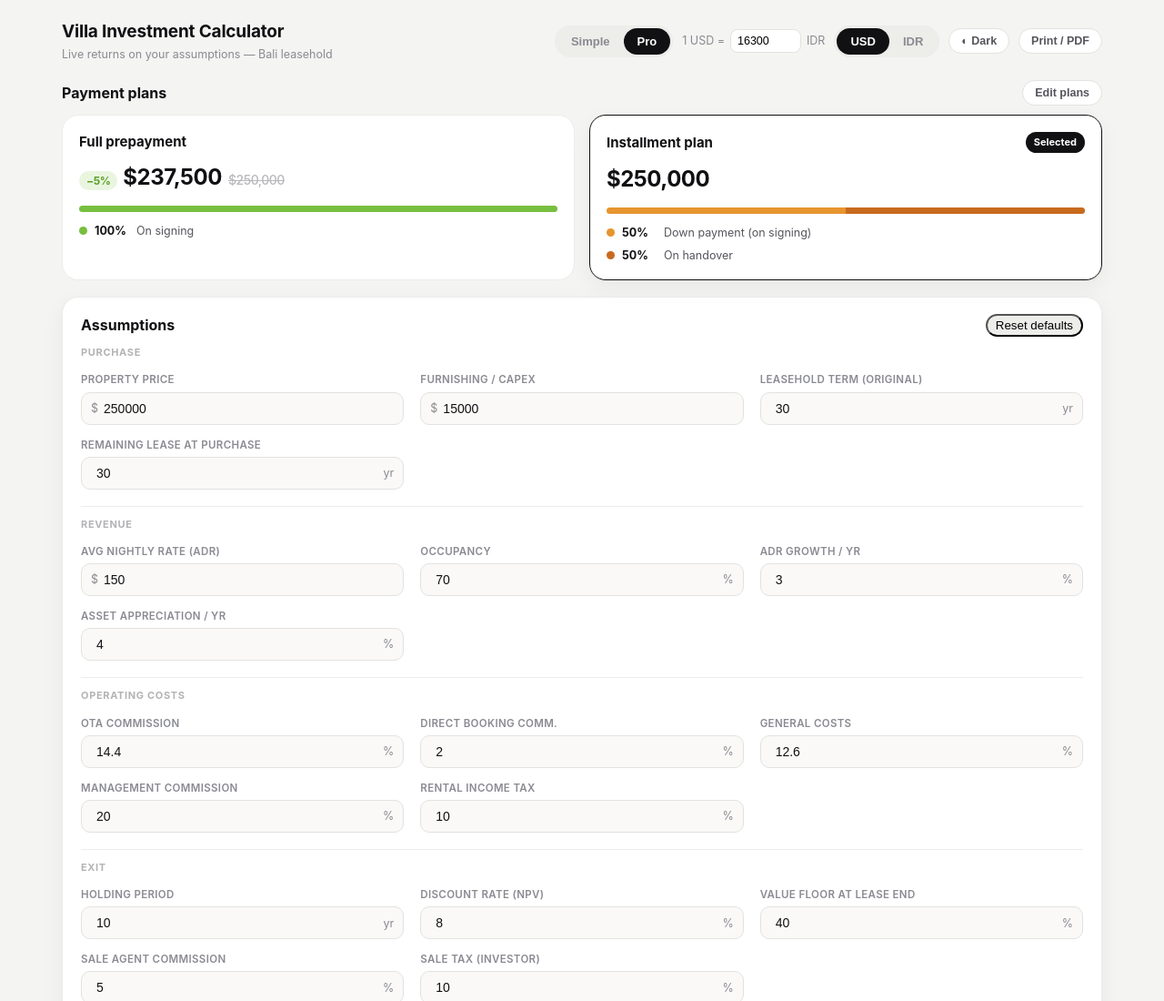
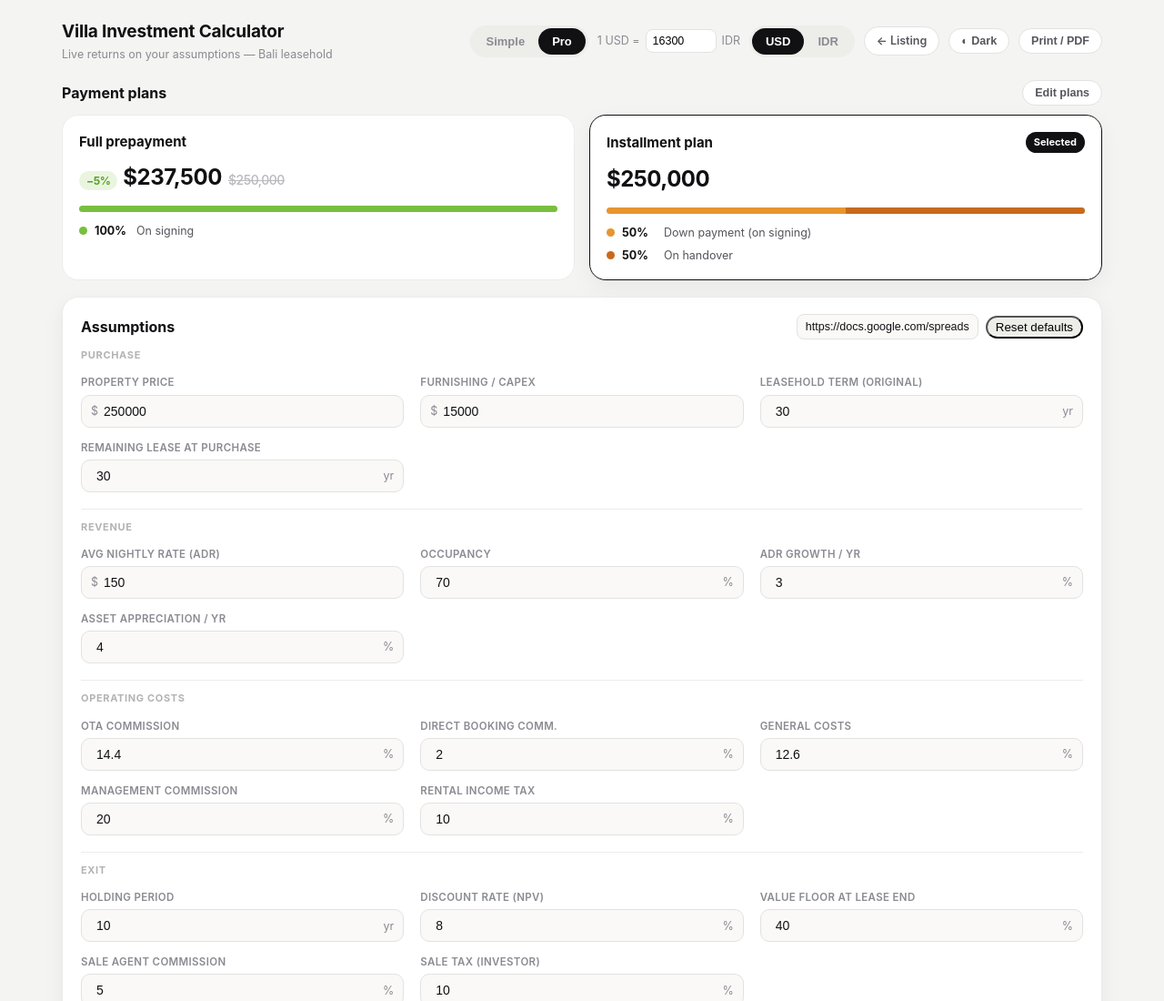
Before and after one commit to schteine/villa-calculator, a plain HTML site: page index.html in a window 1280 px wide. Shown: the top 1100 px of the page at 91% size. Drawn offline with Linux system fonts and the light colour scheme.

Commit message:
Update index.html

```diff
--- a/index.html
+++ b/index.html
@@ -52,6 +52,9 @@
   .plans-hd h2{font-size:16px;margin:0;font-weight:650}
   .editbtn{border:1px solid var(--line2);background:#fff;border-radius:999px;padding:6px 13px;font-size:12.5px;font-weight:600;color:#55555c;cursor:pointer}
   .editbtn.on{background:#111114;color:#fff;border-color:#111114}
+  a.editbtn{text-decoration:none;display:inline-flex;align-items:center;gap:5px}
+  .urlin{border:1px solid var(--line2);background:var(--field);border-radius:8px;padding:6px 9px;font-size:12.5px;color:var(--ink);width:200px;outline:none}
+  .urlin:focus{border-color:#bcbcbb}
 
   /* payment plan cards */
   .plans{display:grid;grid-template-columns:repeat(2,1fr);gap:16px;margin-bottom:18px}
@@ -205,6 +208,7 @@
         <button data-cur="USD" class="on">USD</button>
         <button data-cur="IDR">IDR</button>
       </div>
+      <a class="editbtn" id="backListing" target="_blank" rel="noopener">← Listing</a>
       <button class="editbtn" id="themeBtn" title="Toggle theme">◐ Dark</button>
       <button class="editbtn printbtn" id="printBtn">Print / PDF</button>
     </div>
@@ -220,7 +224,10 @@
   <!-- Inputs -->
   <div class="card inputs">
     <div class="ch"><h2>Assumptions</h2>
-      <button id="reset" class="tabs" style="cursor:pointer"><span style="padding:0 6px">Reset defaults</span></button>
+      <div style="display:flex;gap:8px;align-items:center;flex-wrap:wrap">
+        <input id="listingUrl" class="urlin" type="text" placeholder="Listing link (URL for ← Listing button)">
+        <button id="reset" class="tabs" style="cursor:pointer"><span style="padding:0 6px">Reset defaults</span></button>
+      </div>
     </div>
     <div class="inbody" id="inputs"></div>
   </div>
@@ -868,6 +875,17 @@ $("printBtn").onclick=()=>window.print();
 $("fx").oninput=()=>softRefresh();
 $("reset").onclick=()=>{S={...DEFAULTS};render();};
 
+// back-to-listing button
+const DEFAULT_LISTING="https://docs.google.com/spreadsheets/d/1hZfsLVapt8Tk1VgjHe_XLyQTnkV8ZrLn_GtJxpebSOA/edit";
+function updateBackListing(){
+  const u=$("listingUrl").value.trim(), btn=$("backListing");
+  if(u){ btn.href=u; btn.style.display="inline-flex"; }
+  else { btn.removeAttribute("href"); btn.style.display="none"; }
+}
+$("listingUrl").value=DEFAULT_LISTING;
+$("listingUrl").addEventListener("input",updateBackListing);
+updateBackListing();
+
 render();
 </script>
 </body>
```
